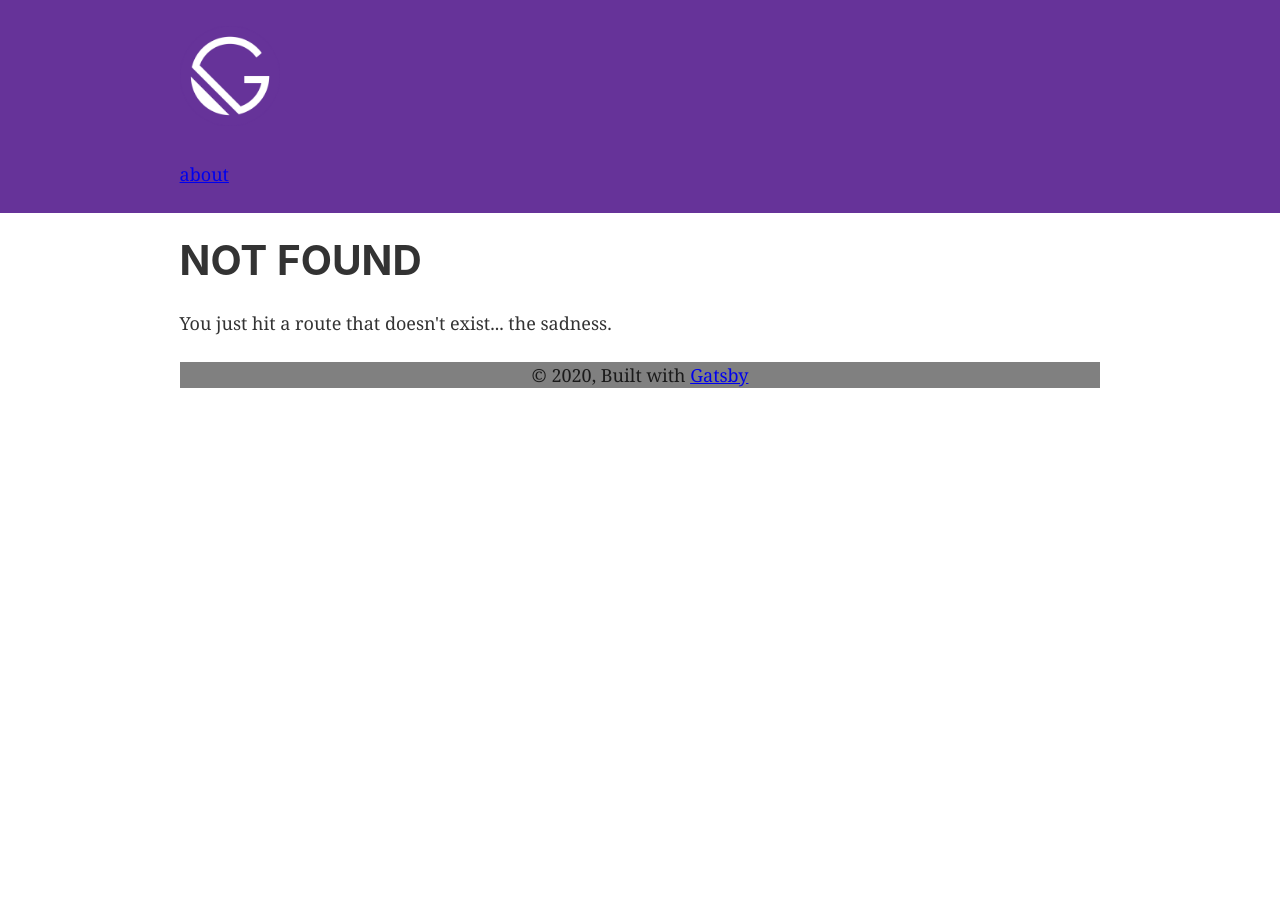
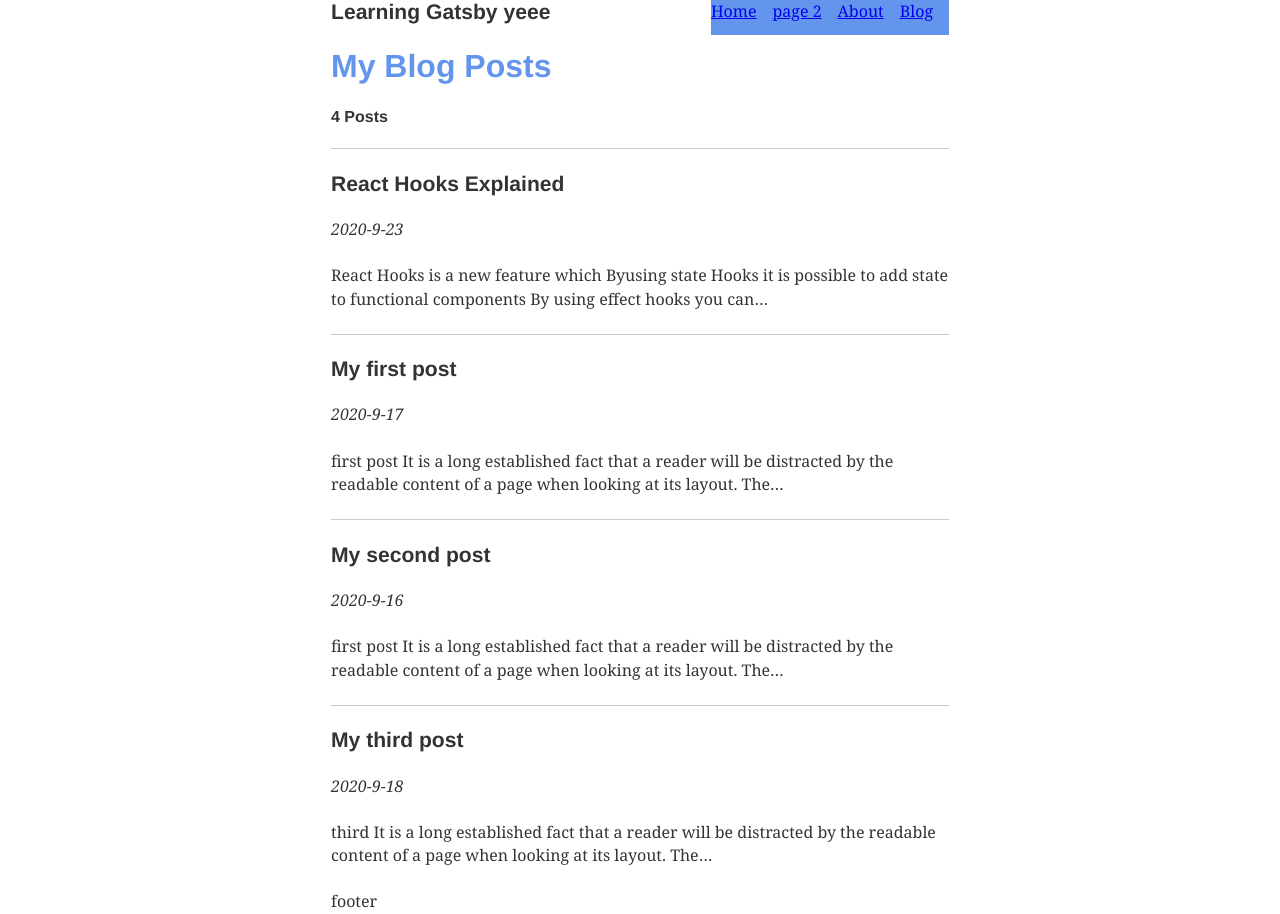
Before and after one commit to igorhristov/learn-gatsby, a Gatsby site: page /blog in a window 1280 px wide. Before the commit this address had no page. Before the commit the page ends 800 px from the top, so only its background shows below. Built offline with nearby package versions, Linux system fonts and the light colour scheme; Gatsby itself is replaced by a stand-in of ours; some packages are replaced by stand-ins of ours.

Commit message:
Source and Transformer Plugins
Displaying Source Plugin Data on Pages
Using A Transformer Plugin
Displaying Transformer Plugin Data on Pages

```diff
--- a/src/components/layout2.js
+++ b/src/components/layout2.js
@@ -39,6 +39,7 @@ const Layout2 = ({ children }) => {
               <ListLink to="/">Home</ListLink>
               <ListLink to="/page-2">page 2</ListLink>
               <ListLink to="/about">About</ListLink>
+              <ListLink to="/blog">Blog</ListLink>
             </ul>
           </header>
           {children}
--- /dev/null
+++ b/src/pages/blog/index.js
@@ -0,0 +1,48 @@
+import React from 'react';
+import { graphql } from 'gatsby';
+import styled from 'styled-components';
+import Layout from '../../components/layout2';
+
+const Headline = styled.h1`
+  display: inline-block;
+  color: cornflowerblue;
+`;
+
+export default ({ data }) => {
+  return (
+    <Layout>
+      <div>
+        <Headline>My Blog Posts</Headline>
+        <h4>{data.allMarkdownRemark.totalCount} Posts</h4>
+        {data.allMarkdownRemark.edges.map(({ node }) => (
+          <div key={node.id}>
+            <hr />
+            <h3>{node.frontmatter.title}</h3>
+            <p>
+              <i>{node.frontmatter.date}</i>
+            </p>
+            <p>{node.excerpt}</p>
+          </div>
+        ))}
+      </div>
+    </Layout>
+  );
+};
+
+export const query = graphql`
+  query {
+    allMarkdownRemark {
+      totalCount
+      edges {
+        node {
+          id
+          frontmatter {
+            title
+            date
+          }
+          excerpt
+        }
+      }
+    }
+  }
+`;
--- a/src/pages/index.js
+++ b/src/pages/index.js
@@ -19,6 +19,7 @@ const IndexPage = () => (
     <Link to="/archive">ARCHIVE</Link> <br />
     <Link to="/company/team">Go to Team</Link><br />
     <Link to="/info/contact">Go INFO CONTACT</Link><br />
+    <Link to="/info/filesInfo">FILES INFO</Link><br />
 
     <Link to="/using-typescript/">Go to "Using TypeScript"</Link>
   </Layout>
--- /dev/null
+++ b/src/posts/hooks.md
@@ -0,0 +1,16 @@
+---
+title: 'React Hooks Explained'
+date: '2020-9-23'
+---
+
+React Hooks is a new feature which
+
+* Byusing state Hooks it is possible to add state to functional components
+
+* By using effect hooks you can add code to functional component which is executed in response to components lifecylce events
+
+
+Here is the tutorial:
+
+
+<iframe width="560" height="315" src="https://www.youtube.com/embed/aNZ3Vwmf_V8" frameborder="1" allowfullscreen></frame>
```
Also changed, not shown: src/pages/info/filesInfo.js (added, +50 -0 lines).
